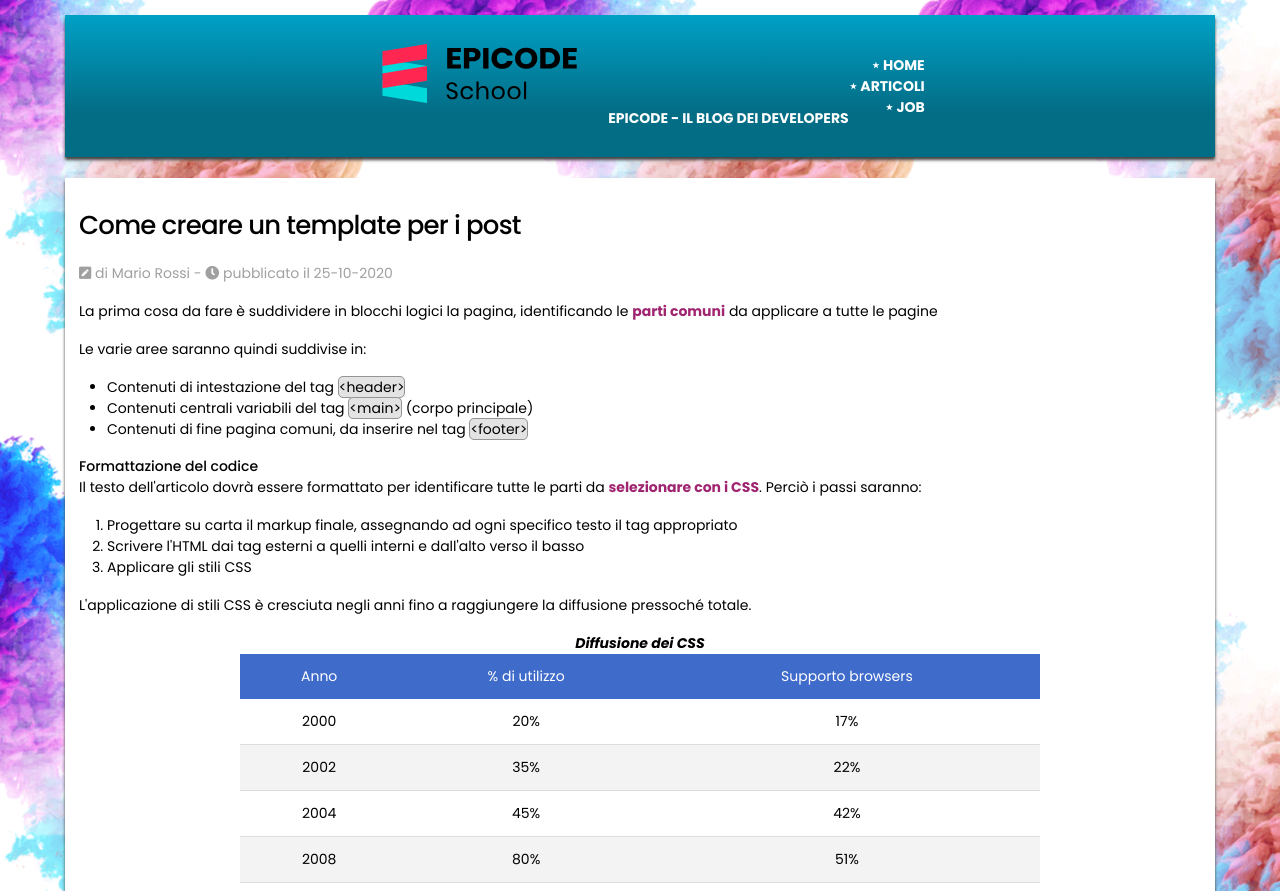
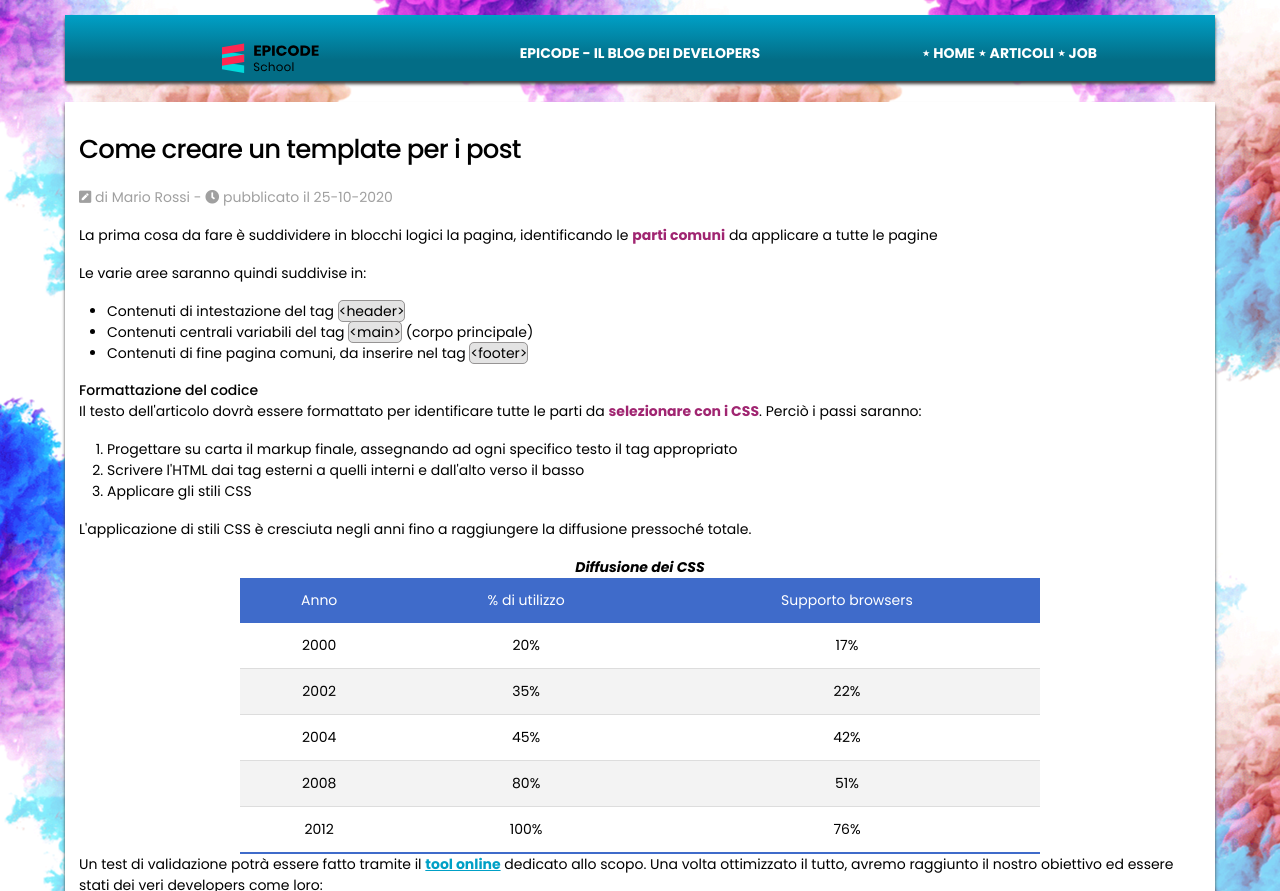
Before and after one commit to Mat-123/U2-D1, a plain HTML site: page base_di_partenza/index.html in a window 1280 px wide. Shown: the top 891 px of the page. Drawn offline with Linux system fonts and the light colour scheme.

Commit message:
upgrade grafico

```diff
--- a/base_di_partenza/assets/css/style.css
+++ b/base_di_partenza/assets/css/style.css
@@ -254,25 +254,27 @@ footer a {
   body {
     margin-inline: 5rem;
   }
-  header {
-    display: flex;
-    align-items: center;
-    justify-content: center;
+  header div {
+    padding-bottom: 1rem;
+  }
+  .parent {
+    list-style-type: none;
+  }
+
+  .child {
+    width: calc(33.33%);
+    float: left;
   }
   header div img {
+    height: 3rem;
+    object-fit: contain;
+    margin: 0;
+  }
+
+  header li {
     display: inline;
-    justify-content: center;
   }
-  header div p {
-    display: inline;
-    justify-content: center;
-  }
-  header nav ul {
-    display: inline;
-    text-align: right;
-    margin: auto;
-    justify-content: center;
-  }
+
   main article h1 {
     font-weight: 500;
   }
--- a/base_di_partenza/index.html
+++ b/base_di_partenza/index.html
@@ -21,17 +21,17 @@
 
   <body>
     <header>
-      <div>
-        <img src="./assets/img/logo.svg" alt="logo del blog" width="250" height="60" />
-        <p>Epicode - Il blog dei developers</p>
-      </div>
+      <div class="parent">
+        <img class="child" src="./assets/img/logo.svg" alt="logo del blog" width="250" height="60" />
+        <p class="child">Epicode - Il blog dei developers</p>
       <nav>
-        <ul>
+        <ul class="child">
           <li><a href="index.html" title="Home Page">Home</a></li>
           <li><a href="articoli.html" title="Elenco degli articoli tecnici pubblicati">Articoli</a></li>
           <li><a href="contatti.html" title="Candidati inviando un tuo cv">Job</a></li>
         </ul>
       </nav>
+    </div>
     </header>
 
     <hr />
```
